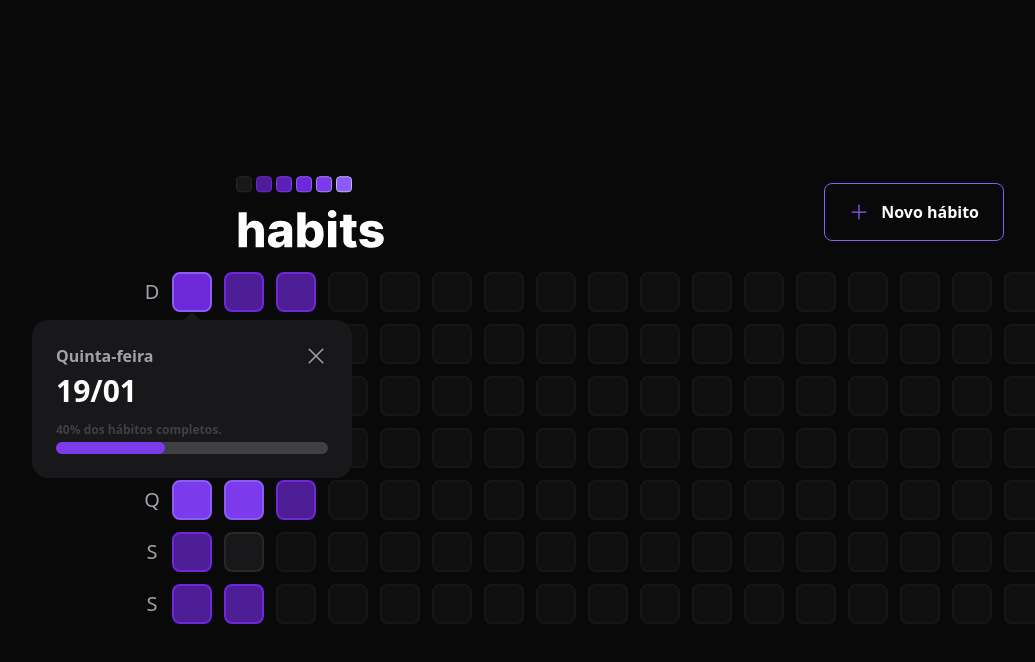
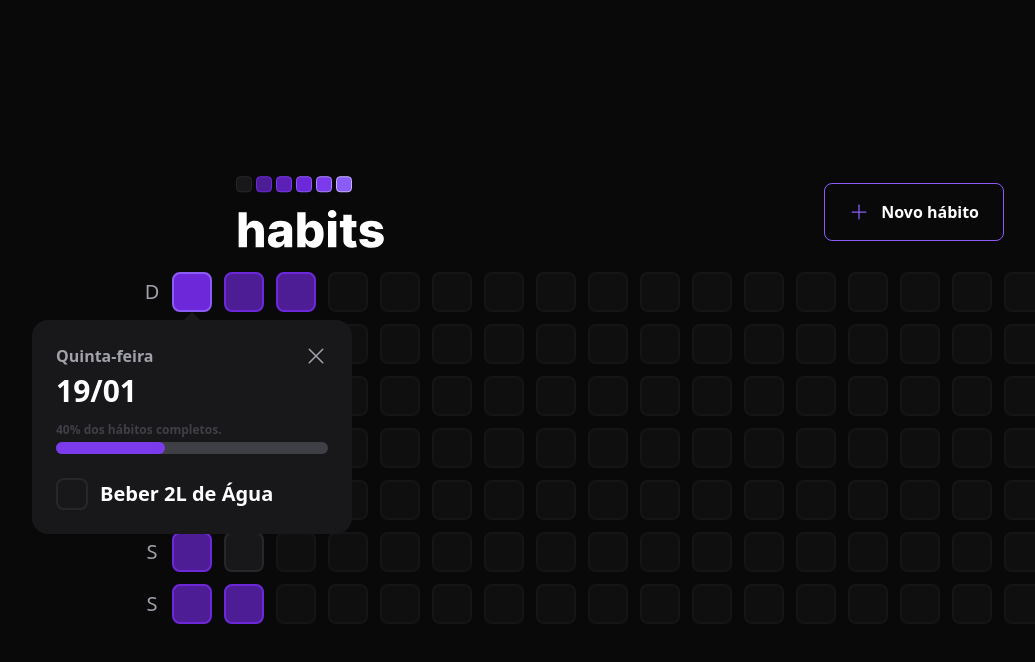
Before and after one commit to JeffyMesquita/web-nlw-setup, a React (Vite) app: page / in a window 1280 px wide. Both pictures are taken after a click on the button 212 px from the left and 292 px from the top of the page. Shown: the top 662 px of the page, without its empty margins (20-1055 px from the left). Built offline with nearby package versions, Linux system fonts and the light colour scheme.

Commit message:
Aula 04 13:23

```diff
--- a/package.json
+++ b/package.json
@@ -9,6 +9,7 @@
     "preview": "vite preview"
   },
   "dependencies": {
+    "@radix-ui/react-checkbox": "^1.0.1",
     "@radix-ui/react-dialog": "^1.0.2",
     "@radix-ui/react-popover": "^1.0.3",
     "clsx": "^1.2.1",
--- a/src/components/HabitDay/index.tsx
+++ b/src/components/HabitDay/index.tsx
@@ -1,6 +1,7 @@
 import * as Popover from '@radix-ui/react-popover';
+import * as Checkbox from '@radix-ui/react-checkbox';
 import clsx from 'clsx';
-import { X } from 'phosphor-react';
+import { Check, X } from 'phosphor-react';
 
 import { ProgressBar } from '../ProgressBar';
 
@@ -43,6 +44,20 @@
 
           <span className="font-semibold text-zinc-700 mt-3 text-xs">{`${completedPercentage}% dos hábitos completos.`}</span>
           <ProgressBar progress={completedPercentage} />
+
+          <div className="mt-6 flex flex-cl gap-3">
+            <Checkbox.Root className="flex items-center gap-3 group">
+              <div className="h-8 w-8 rounded-lg flex items-center justify-center bg-zinc-900 border-2 border-zinc-800 group-data-[state=checked]:bg-green-500">
+                <Checkbox.Indicator>
+                  <Check size={20} className='text-white' weight='bold' />
+                </Checkbox.Indicator>
+              </div>
+
+              <span className="font-semibold text-xl text-white leading-tight">
+                Beber 2L de Água
+              </span>
+            </Checkbox.Root>
+          </div>
         </Popover.Content>
       </Popover.Portal>
     </Popover.Root>
```
Also changed, not shown: 1 other file (tests, documents, lock files or other folders).
